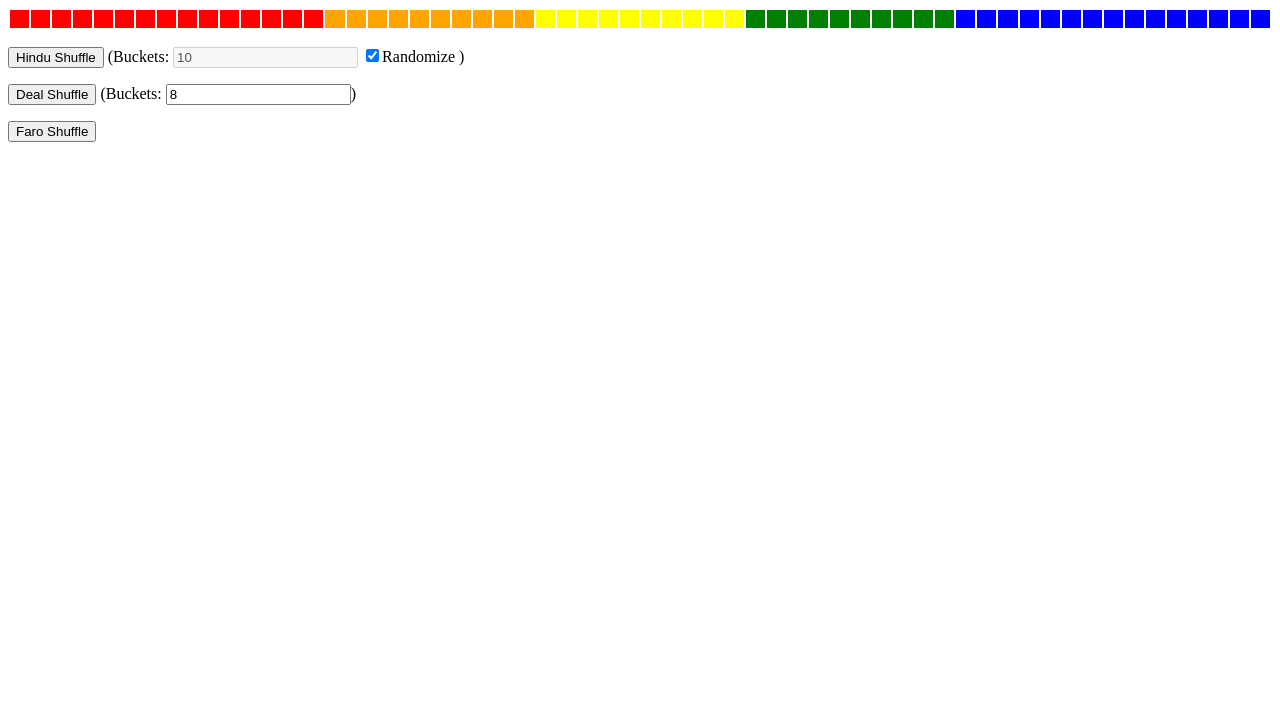
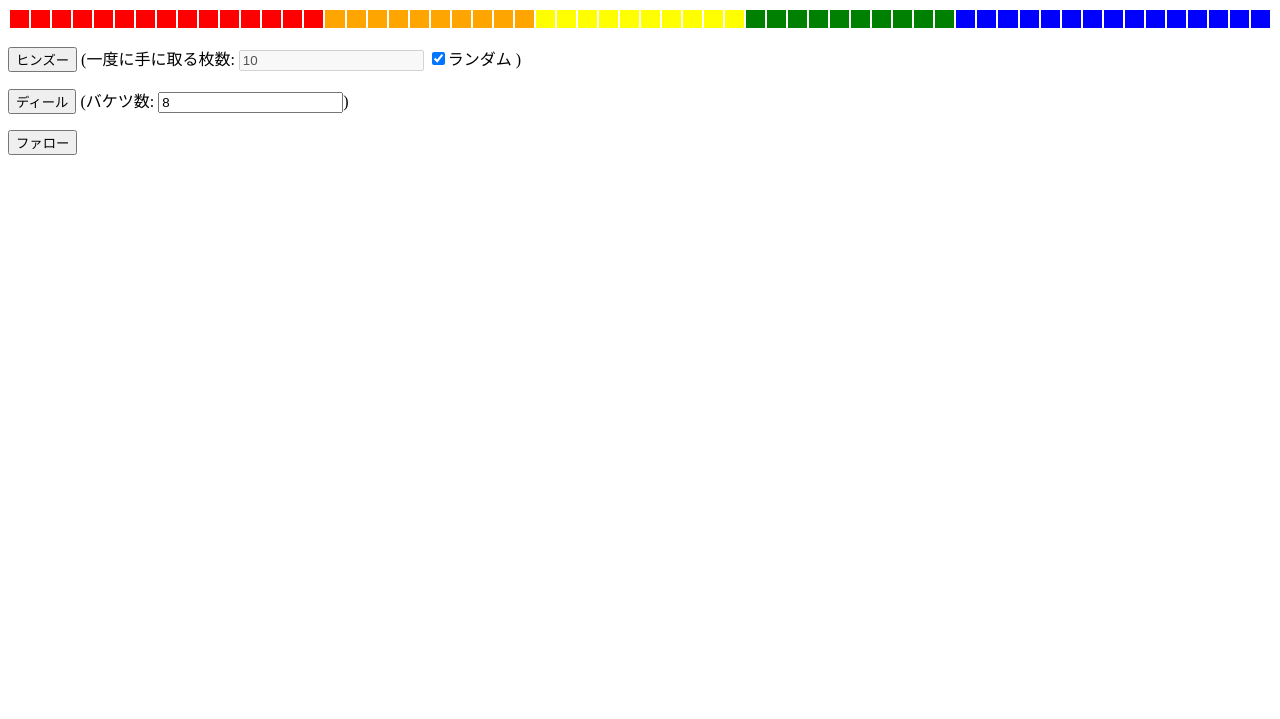
Before and after one commit to zk-phi/shuffle-simulator, a plain HTML site: page index.html in a window 1280 px wide. Shown: the part 81-800 px from the top of the page. Drawn offline with nearby package versions, Linux system fonts and the light colour scheme.

Commit message:
Localize

```diff
--- a/index.html
+++ b/index.html
@@ -26,20 +26,20 @@ td { height: 16px }
       </table>
 
       <p>
-        <button @click="hindu">Hindu Shuffle</button>
-        (Buckets:
+        <button @click="hindu">ヒンズー</button>
+        (一度に手に取る枚数:
         <input type="number" v-model="hinduBuckets" :disabled="randomizeHinduBuckets" />
-        <label><input type="checkbox" v-model="randomizeHinduBuckets" />Randomize</label>
+        <label><input type="checkbox" v-model="randomizeHinduBuckets" />ランダム</label>
         )
       </p>
 
       <p>
-        <button @click="deal">Deal Shuffle</button>
-        (Buckets: <input type="number" v-model="dealBuckets" />)
+        <button @click="deal">ディール</button>
+        (バケツ数: <input type="number" v-model="dealBuckets" />)
       </p>
 
       <p>
-        <button @click="faro">Faro Shuffle</button>
+        <button @click="faro">ファロー</button>
       </p>
 
     </div>
```
